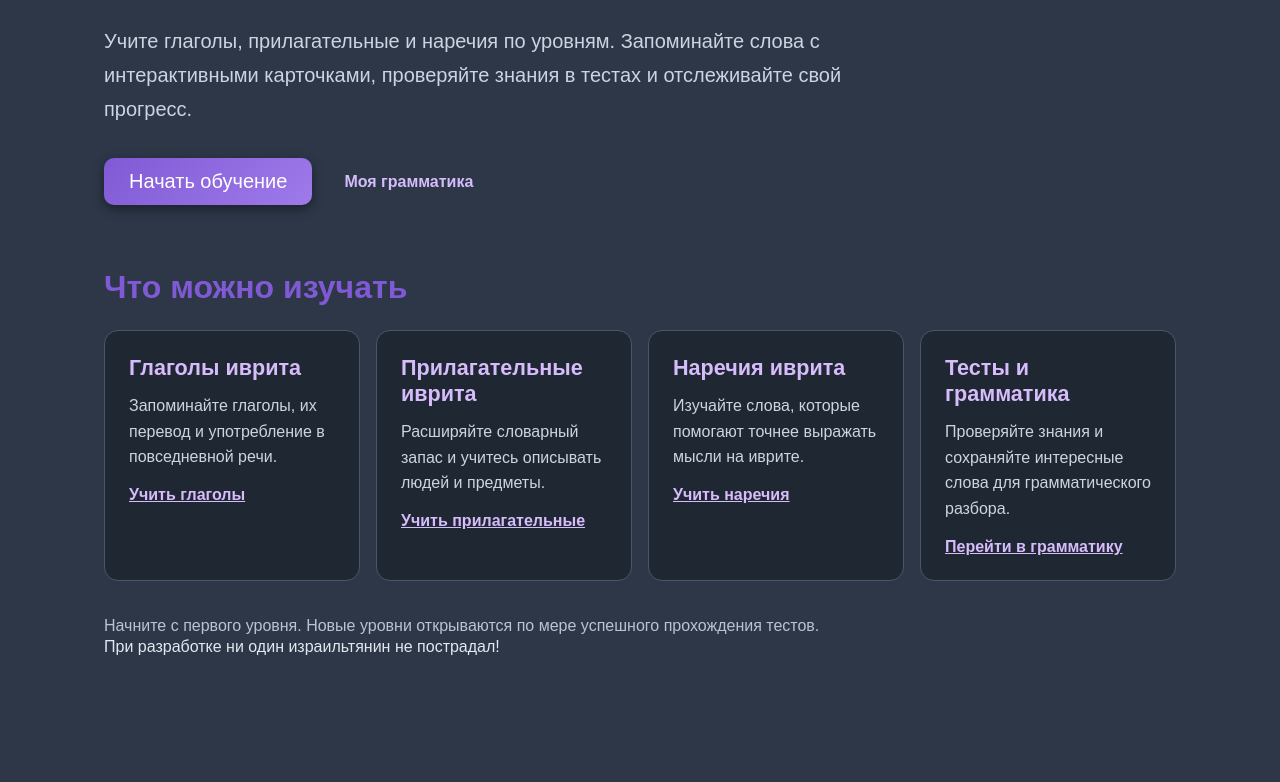
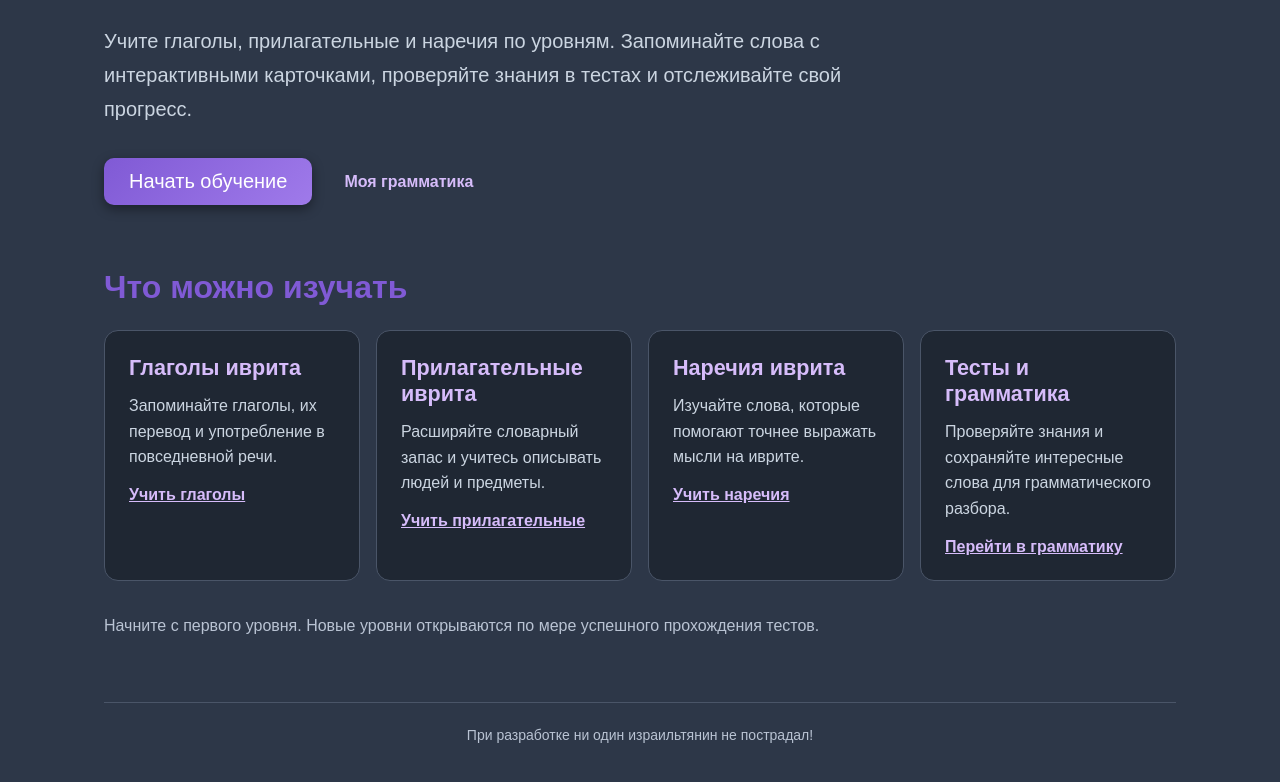
Before and after one commit to RozhR/hebrew-redux-toolkit, a React (Vite) app: page / in a window 1280 px wide. Shown: the part 330-1112 px from the top of the page. Before the commit the page ends 1058 px from the top, so only its background shows below. Built offline with nearby package versions, Linux system fonts and the light colour scheme; no server answers.

Commit message:
feat(home): keep original tagline in subtle footer

```diff
--- a/src/styles/home.css
+++ b/src/styles/home.css
@@ -85,6 +85,15 @@
     line-height: 1.6;
 }
 
+.home-footer {
+    margin-top: 64px;
+    padding-top: 24px;
+    border-top: 1px solid var(--color-bg-light);
+    color: var(--color-text-secondary);
+    font-size: 0.875rem;
+    text-align: center;
+}
+
 @media (max-width: 560px) {
     .home-page {
         padding: 48px 18px 64px;
```
